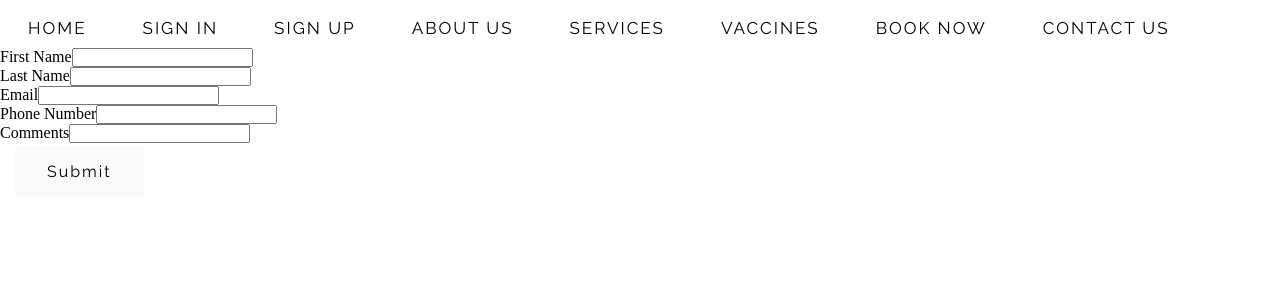
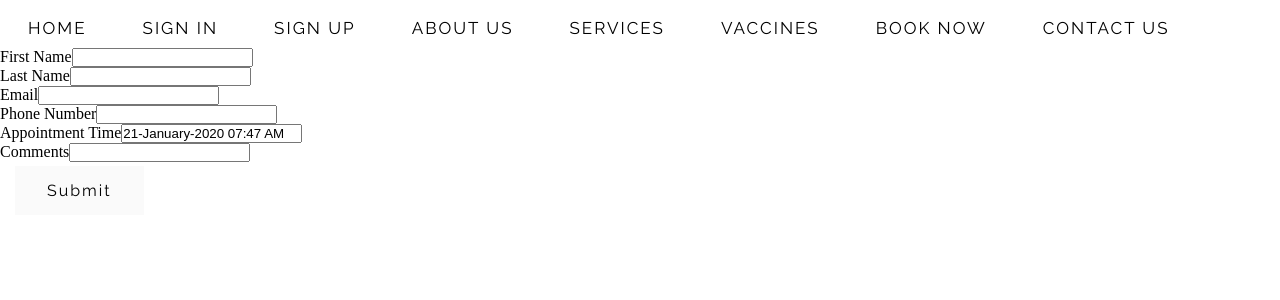
Before and after one commit to ChristopherDalziel/GP-Front, a React (Create React App) app: page /booking in a window 1280 px wide. Shown: the top 300 px of the page. Built offline with nearby package versions, Linux system fonts and the light colour scheme.

Commit message:
booking form partially complete

```diff
--- a/package.json
+++ b/package.json
@@ -4,8 +4,11 @@
   "private": true,
   "dependencies": {
     "axios": "^0.19.1",
+    "date-fns": "^2.9.0",
     "dotenv": "^8.2.0",
+    "prop-types": "^15.7.2",
     "react": "^16.12.0",
+    "react-datepicker": "^2.11.0",
     "react-dom": "^16.12.0",
     "react-redux": "^7.1.3",
     "react-router-dom": "^5.1.2",
--- a/src/components/bookingform.js
+++ b/src/components/bookingform.js
@@ -1,6 +1,17 @@
 import React from 'react';
 import {Field, reduxForm} from 'redux-form';
+import SelectDateTime from './datepicker';
+import DatePicker, { registerLocale, setDefaultLocale } from "react-datepicker";
+import "react-datepicker/dist/react-datepicker.css";
 import normalizePhone from './normalizePhone';
+import enGB from 'date-fns/locale/en-GB';
+registerLocale('en-GB', enGB)
+
+
+// import {format, compareAsc} from 'date-fns/esm'
+// import { enGB} from 'date-fns/locale'
+// registerLocale('enGB', enGB)
+
 
 function validate( values )
 {
@@ -30,6 +41,16 @@ function validate( values )
 
 
 class BookingForm extends React.Component {
+  state = {
+    startDate: new Date()
+  };
+
+  handleChange = (date) => {
+    this.setState({
+      startDate: date
+    });
+  };
+
   render() {
     return(
       <form onSubmit={this.props.handleSubmit}>
@@ -50,6 +71,19 @@ class BookingForm extends React.Component {
         <Field name="phone" component="input" type="text" normalize={normalizePhone} />
         </div>
         <div>
+        <label htmlFor="datetime">Appointment Time</label>
+        <DatePicker
+            selected={this.state.startDate}
+            onChange={this.handleChange}
+            locale="en-GB"
+            showTimeSelect
+            timeFormat="hh:mm aa"
+            timeIntervals={15}
+            dateFormat="dd-MMMM-yyyy hh:mm aa"
+            placeholderText="Click to select"
+          />
+        </div>
+        <div>
         <label htmlFor="firstName">Comments</label>
         <Field name="comments" component="input" type="text"/>
          </div>
--- /dev/null
+++ b/src/components/datepicker.js
@@ -0,0 +1,31 @@
+import React from "react";
+import DatePicker from "react-datepicker";
+
+import "react-datepicker/dist/react-datepicker.css";
+
+class SelectDateTime extends React.Component {
+  state = {
+    startDate: new Date()
+  };
+
+  handleDateChange = (date) => {
+    console.log(date)
+    this.setState({
+      startDate: date
+    });
+  };
+
+  render() {
+    return (
+      <DatePicker
+        selected={this.state.date}
+        onChange={this.handleChange}
+        showTimeSelect
+        dateFormat="Pp"
+        placeholderText='Click to select'
+      />
+    );
+  }
+}
+
+export default SelectDateTime;
--- a/src/pages/booking.js
+++ b/src/pages/booking.js
@@ -2,6 +2,7 @@ import React from "react";
 import Nav from "../components/Nav";
 import BookingForm from "../components/bookingform";
 
+import "react-datepicker/dist/react-datepicker.css";
 import "../css/Booking.css";
 
 class Booking extends React.Component {
```
Also changed, not shown: 1 other file (tests, documents, lock files or other folders).
